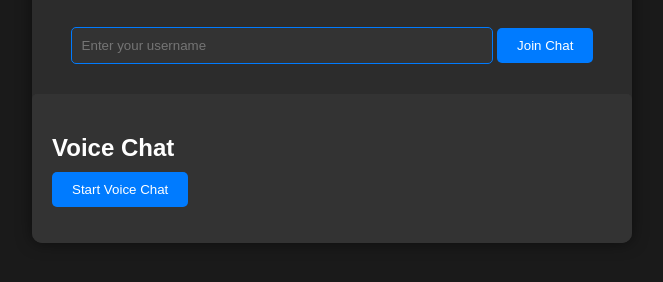
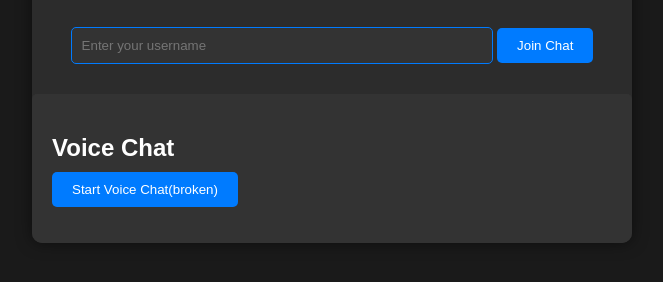
Before and after one commit to ch4rlzs/ChizledChat, a website: page public/index.html in a window 1280 px wide. Shown: the part 314-596 px from the top of the page, without its empty margins (308-971 px from the left). Drawn offline with nearby package versions, Linux system fonts and the light colour scheme; no server answers.

Commit message:
Update index.html

```diff
--- a/public/index.html
+++ b/public/index.html
@@ -30,7 +30,7 @@
 
         <div class="voice-chat-section">
             <h2>Voice Chat</h2>
-            <button id="start-voice-chat(broken)" class="btn">Start Voice Chat</button>
+            <button id="start-voice-chat" class="btn">Start Voice Chat(broken)</button>
             <button id="disconnect-voice-chat" class="btn" style="display: none;">Disconnect</button>
             <div id="speaking-status"></div>
             <ul id="voice-chat-users"></ul>
```
